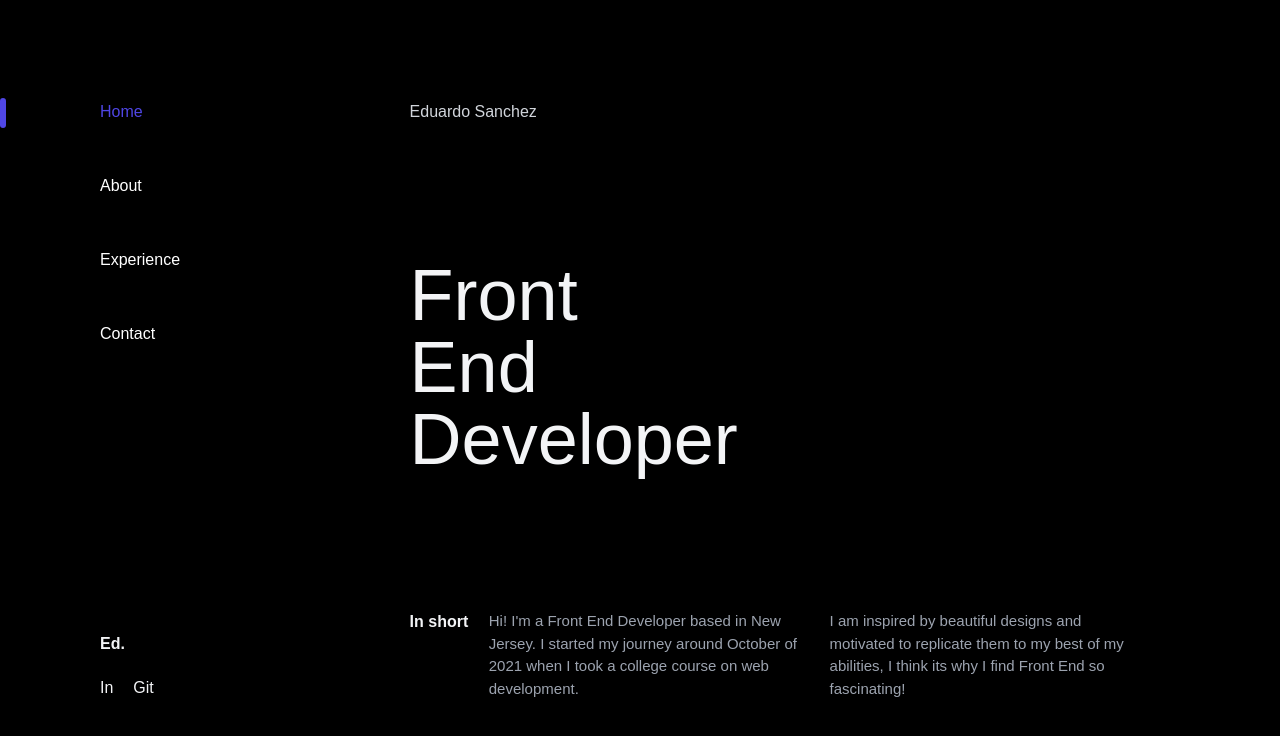
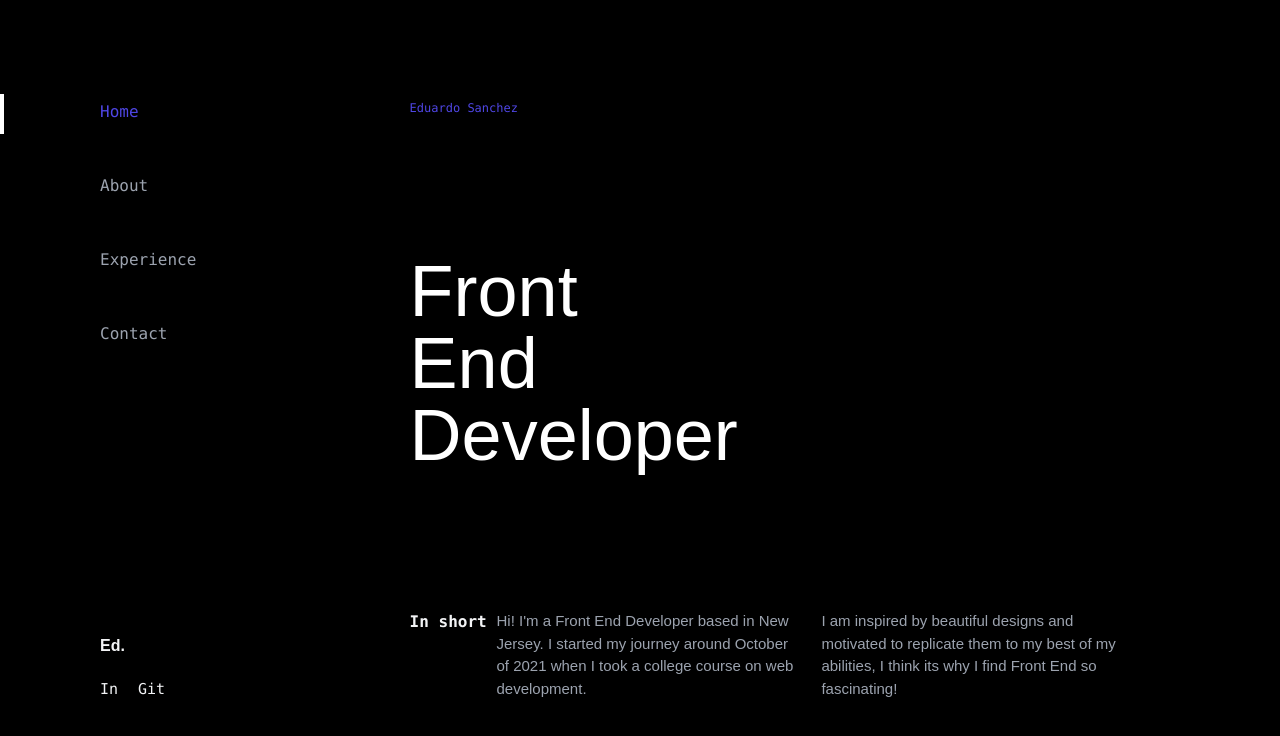
Before and after one commit to eds2002/portfoliov2, a Next.js app: page / in a window 1280 px wide. Shown: the top 736 px of the page. Built offline with nearby package versions, Linux system fonts and the light colour scheme.

Commit message:
design changes

```diff
--- a/components/About.jsx
+++ b/components/About.jsx
@@ -13,14 +13,14 @@ const about = ({animate}) => (
           exit = {{opacity:0}}
           transition = {{type:'linear', duration: 0.5}}
         >
-            <motion.h1 className = "text-xs font-bold text-gray-400"
+            <motion.h1 className = "font-mono text-xs text-indigo-600"
               initial = {{y:25, opacity:0}}
               animate = {{y:0, opacity:1}}
               exit = {{y:-25, opacity:0}}
               transition = {{type: 'spring', duration:1}}
             >About</motion.h1>
             <div>
-                <motion.p className= "mb-5 text-2xl font-bold text-gray-50 md:text-3xl"
+                <motion.p className= "mb-5 text-2xl font-bold text-white md:text-3xl"
                   initial = {{y:25, opacity:0}}
                   animate = {{y:0, opacity:1}}
                   exit = {{y:-25, opacity:0}}
@@ -47,7 +47,7 @@ const about = ({animate}) => (
                   exit = {{y:-25, opacity:0}}
                   transition = {{type: 'spring', duration:1, delay: 0.20}}
                 >Here are some of the technologies I use</motion.p>
-                <motion.div className = "flex flex-col flex-wrap  h-[75px] md:h-[100px] text-gray-400  text-xs md:text-base gap-x-2 gap-y-1"
+                <motion.div className = "flex flex-col flex-wrap  h-[60%] md:h-[75px] md:h-[100px] text-gray-400  text-xs md:text-base gap-x-2 gap-y-1"
                   initial = {{y:25, opacity:0}}
                   animate = {{y:0, opacity:1}}
                   exit = {{y:-25, opacity:0}}
@@ -60,6 +60,7 @@ const about = ({animate}) => (
                     <li>Git & GitHub</li>
                     <li>Redux</li>
                     <li>Firebase</li>
+                    <li>TypeScript</li>
                 </motion.div>
             </div>
         </motion.div>
--- a/components/Hero.jsx
+++ b/components/Hero.jsx
@@ -12,29 +12,29 @@ const Hero = ({animate}) => (
           exit = {{opacity:0}}
           transition = {{type:'linear', duration: 0.5}}
         >
-            <motion.p className = "font-light text-gray-300"
+            <motion.p className = "font-mono text-xs text-indigo-600"
               initial = {{y:25, opacity:0}}
               animate = {{y:0, opacity:1}}
               exit = {{y:-25, opacity:0}}
               transition = {{type: 'spring', duration:1}}
             >Eduardo Sanchez</motion.p>
-            <motion.p className = "text-6xl md:text-7xl"
+            <motion.p className = "text-[53px] leading-[1] text-white md:text-7xl"
               initial = {{y:25, opacity:0}}
               animate = {{y:0, opacity:1}}
               exit = {{y:-25, opacity:0}}
               transition = {{type: 'spring', duration:1, delay:0.10}}
             >Front <br/>End<br/> Developer</motion.p>
-            <div className = "flex flex-col md:flex-row">
+            <div className = "flex flex-col md:flex-row md:justify-between">
                 <div className = "w-[10ch]">
-                <motion.p className = "font-semibold"
+                <motion.p className = "mb-2 font-mono text-xs font-semibold md:text-base"
                   initial = {{y:25, opacity:0}}
                   animate = {{y:0, opacity:1}}
                   exit = {{y:-25, opacity:0}}
                   transition = {{type: 'spring', duration:1, delay:0.15}}
                 >In short</motion.p>
                 </div>
-                <div className = "flex flex-col justify-start w-full gap-5 md:justify-evenly md:flex-row">
-                <motion.p className = "text-[15px] text-gray-400"
+                <div className = "flex flex-col justify-between w-full gap-5 md:justify-evenly md:flex-row md:w-[90%]">
+                  <motion.p className = "text-[15px] text-gray-400 md:w-[70%]"
                     initial = {{y:25, opacity:0}}
                     animate = {{y:0, opacity:1}}
                     exit = {{y:-25, opacity:0}}
@@ -42,7 +42,7 @@ const Hero = ({animate}) => (
                   >
                       Hi! I&apos;m a Front End Developer based in New Jersey. I started my journey around October of 2021 when I took a college course on web development.
                   </motion.p>
-                <motion.p className = "text-[15px] text-gray-400 md:hidden lg:block"
+                  <motion.p className = "text-[15px] text-gray-400 md:hidden lg:block md:w-[70%]"
                     initial = {{y:25, opacity:0}}
                     animate = {{y:0, opacity:1}}
                     exit = {{y:-25, opacity:0}}
--- a/pages/index.js
+++ b/pages/index.js
@@ -3,9 +3,7 @@ import Link from 'next/link'
 import About from '../components/About'
 import Hero from '../components/Hero'
 import Experience from '../components/Experience'
-import { useState } from 'react'
-import { FontAwesomeIcon } from '@fortawesome/react-fontawesome'
-import { faBreadSlice, faCaretRight, faTimes, falinkedin} from '@fortawesome/free-solid-svg-icons'
+import { useState, useEffect } from 'react'
 import { motion, AnimatePresence } from "framer-motion"
 import Contact from '../components/Contact'
 export default function Home() {
@@ -13,11 +11,16 @@ export default function Home() {
   const [dispAbout, setDispAbout] = useState(false);
   const [dispExperience, setDispExperience] = useState(false)
   const [dispContact, setDispContact] = useState(false)
-
   const [showLabel, setShowLabel] = useState(false)
 
-  const [nav, setNav] = useState(false);
+  useEffect(()=>{
+    setShowLabel(true);
+    setTimeout(()=>{
+      setShowLabel(false)
+    },2000)
+  },[])
 
+  // Nav page switching logic
   const handleClick = (e) =>{
     switch(e){
       case 'Home':
@@ -83,17 +86,21 @@ export default function Home() {
       <Head>
         <title>Eduardo Sanchez - Portfolio</title>
         <meta name="description" content="Hi, I'm a front end developer based in NJ. Learn more about me." />
+        <script src="https://kit.fontawesome.com/0995f9dee8.js" crossorigin="anonymous"></script>
         <link rel="icon" href="/fav.png" />
       </Head>
+
+      {/* Body */}
       <div className = "max-w-[1920px] mx-auto p-[100px] h-full flex relative">
         <div className = "hidden md:w-[30%] md:block">
           <nav className = "flex flex-col gap-[50px]">
-            <Link href = "/"><a className = {`text-base self-start transition-all ${dispHome ? 'text-indigo-600' : 'text-white'}`} onClick = {()=>handleClick("Home")}>Home</a></Link>
-            <Link href = "/"><a className = {`text-base self-start ${dispAbout ? 'text-indigo-600' : 'text-white'} transition-all`} onClick = {()=>handleClick("About")}>About</a></Link>
-            <Link href = "/"><a className = {`text-base self-start transition-all ${dispExperience ? 'text-indigo-600' : 'text-white'}`} onClick = {()=>handleClick("Experience")}>Experience</a></Link>
-            <Link href = "/"><a className = {`text-base self-start transition-all ${dispContact ? 'text-indigo-600' : 'text-white'}`} onClick = {()=>handleClick("Contact")}>Contact</a></Link>
+            <Link href = "/"><a className = {`text-base self-start transition-all ${dispHome ? 'text-indigo-600' : 'text-gray-400'} font-mono`} onClick = {()=>handleClick("Home")}>Home</a></Link>
+            <Link href = "/"><a className = {`text-base self-start ${dispAbout ? 'text-indigo-600' : 'text-gray-400'} transition-all font-mono`} onClick = {()=>handleClick("About")}>About</a></Link>
+            <Link href = "/"><a className = {`text-base self-start transition-all ${dispExperience ? 'text-indigo-600' : 'text-gray-400'} font-mono`} onClick = {()=>handleClick("Experience")}>Experience</a></Link>
+            <Link href = "/"><a className = {`text-base self-start transition-all ${dispContact ? 'text-indigo-600' : 'text-gray-400'} font-mono`} onClick = {()=>handleClick("Contact")}>Contact</a></Link>
             {/* Nav indicator */}
-            <div className = {`absolute top-[98px] left-0 w-[6px] h-[30px] bg-indigo-600 rounded-lg transition ease-in-out duration-600
+            {/* On desktop, little sliding shape indicating what page user is currently on */}
+            <div className = {`absolute top-[94px] left-0 w-[4px] h-[40px] bg-white transition ease-in-out duration-600
             ${dispHome ? 'translate-y-0' : dispAbout ? 'translate-y-[72px]' : dispExperience ? 'translate-y-[147px]' : dispContact ? 'translate-y-[220px]' : ''}`}> {/* [147px] [220px]*/}
             </div>
 
@@ -102,10 +109,10 @@ export default function Home() {
               <h1 className = "text-base font-bold">Ed.</h1>
               <div className = "flex gap-5 mt-5">
                 <Link href = "https://www.linkedin.com/in/eduardo-sanchez-93a191227/">
-                  <a target = "_blank" className = "text-base font-thin transition hover:text-indigo-600">In</a>
+                  <a target = "_blank" className = "font-mono text-[15px] transition hover:text-indigo-600">In</a>
                 </Link>
                 <Link href = "https://github.com/eds2002">
-                  <a target = "_blank" className = "text-base font-thin transition hover:text-indigo-600 ">Git</a>
+                  <a target = "_blank" className = "font-mono text-[15px] transition hover:text-indigo-600 ">Git</a>
                 </Link>
               </div>
             </div>
@@ -123,7 +130,8 @@ export default function Home() {
         <Contact animate = {dispContact}/>
       </div>
 
-      {/* Mobile Nav Right  */}
+      {/* Mobile Nav Right Indicitors  */}
+      {/* On link click, nav title appears briefly sliding from the right to left */}
        <div className = "absolute  top-[50%] bottom-[50%] right-0 flex items-end justify-center md:hidden p-[25px] flex-col gap-10 z-50">
           <div className = "p-2 cursor-pointer" onClick = {()=>handleClick('Home')}>
             <div className = {`inner-circle ${dispHome ? 'bg-white' : 'bg-[hsla(360,0%,50%,0.5)]'} relative`}>
@@ -131,7 +139,7 @@ export default function Home() {
               </div>
               <AnimatePresence>
                 {dispHome & showLabel ?
-                  <motion.h1 className = "absolute left-[-55px] italic opacity-80 text-xs"
+                  <motion.h1 className = "absolute left-[-55px] text-xs font-mono text-indigo-300"
                     initial = {{x:7, opacity:0}}
                     animate = {{x:0, opacity:1}}
                     exit = {{x:7, opacity:0}}
@@ -150,7 +158,7 @@ export default function Home() {
               </div>
               <AnimatePresence>
                 {dispAbout & showLabel ?
-                  <motion.h1 className = "absolute left-[-55px] italic opacity-80 text-xs"
+                  <motion.h1 className = "absolute left-[-60px] text-xs font-mono text-indigo-300"
                     initial = {{x:7, opacity:0}}
                     animate = {{x:0, opacity:1}}
                     exit = {{x:7, opacity:0}}
@@ -169,7 +177,7 @@ export default function Home() {
               </div>
               <AnimatePresence>
                 {dispExperience & showLabel ?
-                  <motion.h1 className = "absolute left-[-80px] italic opacity-80 text-xs"
+                  <motion.h1 className = "absolute left-[-100px] text-xs font-mono text-indigo-300"
                     initial = {{x:7, opacity:0}}
                     animate = {{x:0, opacity:1}}
                     exit = {{x:7, opacity:0}}
@@ -189,7 +197,7 @@ export default function Home() {
               </div>
               <AnimatePresence>
                 {dispContact & showLabel ?
-                  <motion.h1 className = "absolute left-[-80px] italic opacity-80 text-xs"
+                  <motion.h1 className = "absolute left-[-80px] text-xs font-mono text-indigo-300"
                     initial = {{x:7, opacity:0}}
                     animate = {{x:0, opacity:1}}
                     exit = {{x:7, opacity:0}}
--- a/styles/globals.css
+++ b/styles/globals.css
@@ -6,6 +6,7 @@ html,
 body {
   font-family: 'Poppins', sans-serif;
   background-color:black;
+  overflow:hidden;
 }
 
 a {
```
Also changed, not shown: components/Contact.jsx (+6 -6 lines), components/Experience.jsx (+10 -6 lines). Lines whose indentation alone changed are shown as unchanged.
